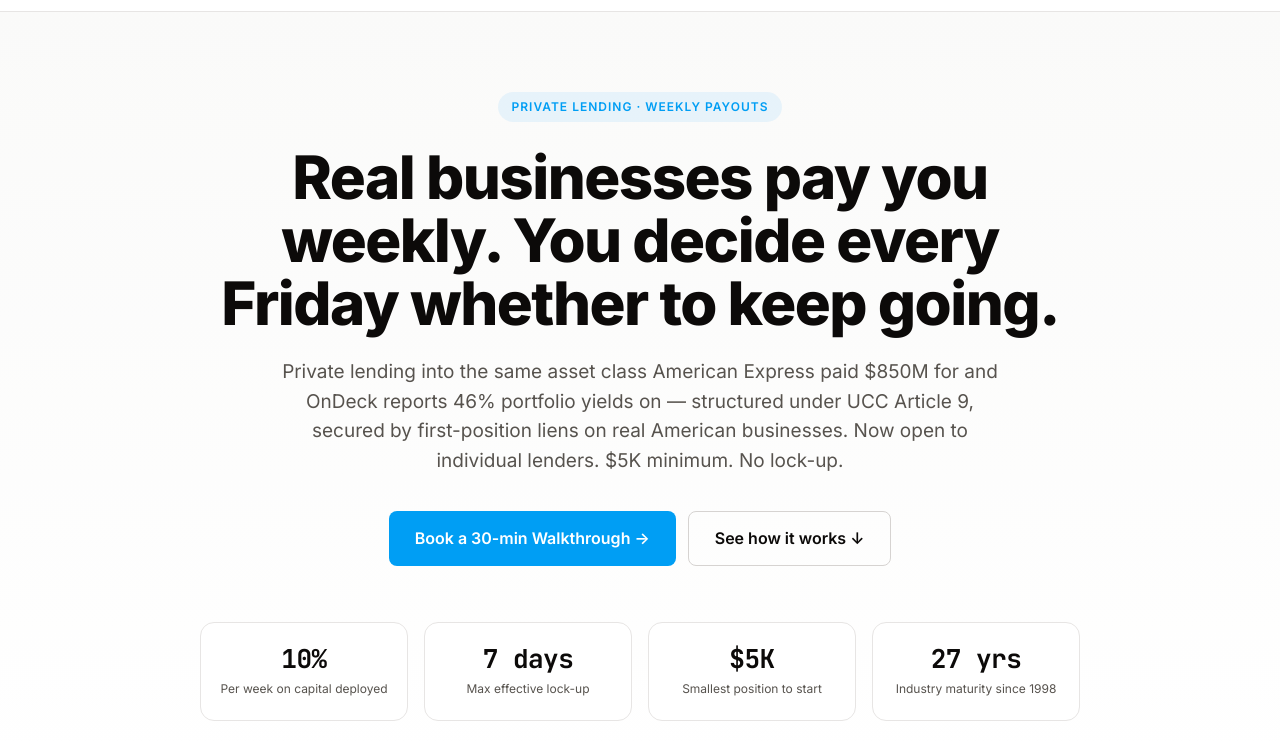
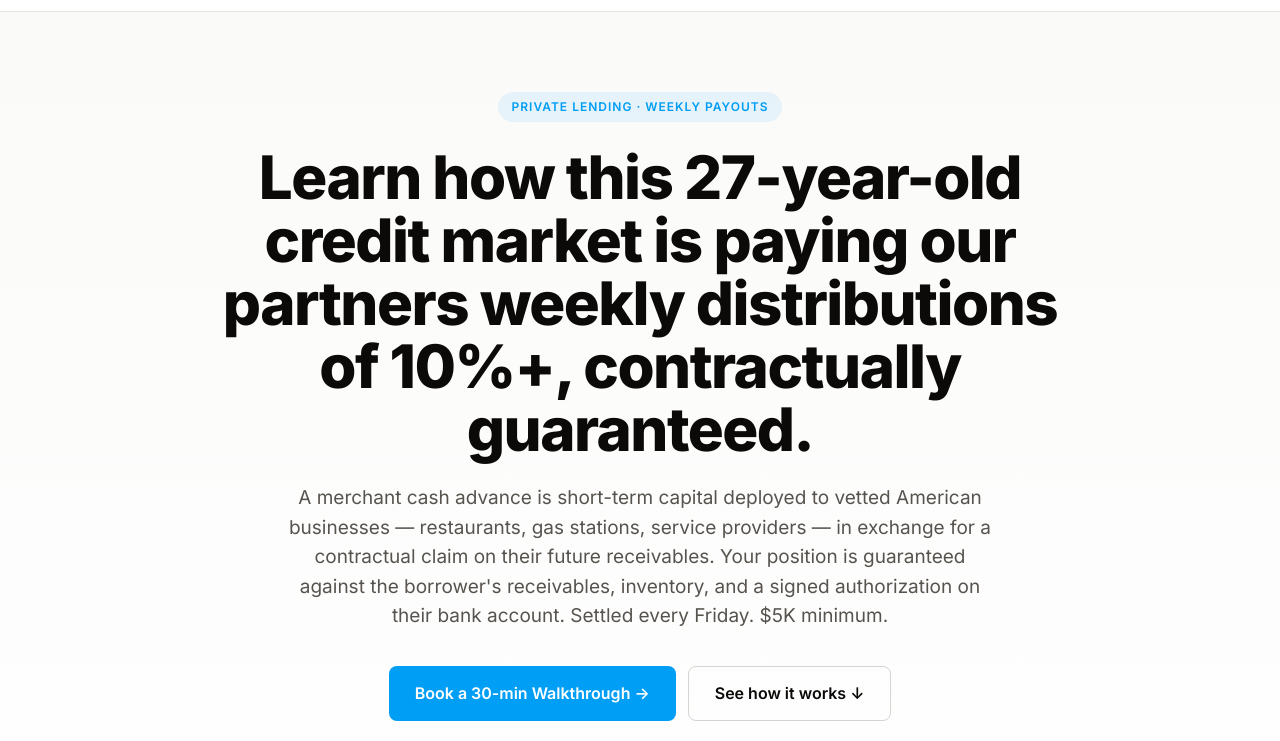
Before and after one commit to tleleux/mca-deposit-program, a plain HTML site: page index.html in a window 1280 px wide. Shown: the part 59-800 px from the top of the page. Drawn offline with Linux system fonts and the light colour scheme.

Commit message:
New hero: 27-year-old credit market headline + MCA explainer sub

```diff
--- a/index.html
+++ b/index.html
@@ -613,9 +613,9 @@
 <section class="hero">
   <div class="container">
     <div class="hero-eyebrow">Private Lending · Weekly Payouts</div>
-    <h1>Real businesses pay you weekly. You decide every Friday whether to keep going.</h1>
+    <h1>Learn how this 27-year-old credit market is paying our partners weekly distributions of 10%+, contractually guaranteed.</h1>
     <p class="hero-sub">
-      Private lending into the same asset class American Express paid $850M for and OnDeck reports 46% portfolio yields on — structured under UCC Article 9, secured by first-position liens on real American businesses. Now open to individual lenders. $5K minimum. No lock-up.
+      A merchant cash advance is short-term capital deployed to vetted American businesses — restaurants, gas stations, service providers — in exchange for a contractual claim on their future receivables. Your position is guaranteed against the borrower's receivables, inventory, and a signed authorization on their bank account. Settled every Friday. $5K minimum.
     </p>
     <div class="hero-cta-row">
       <a href="#cta" class="btn btn-lg">Book a 30-min Walkthrough →</a>
```
